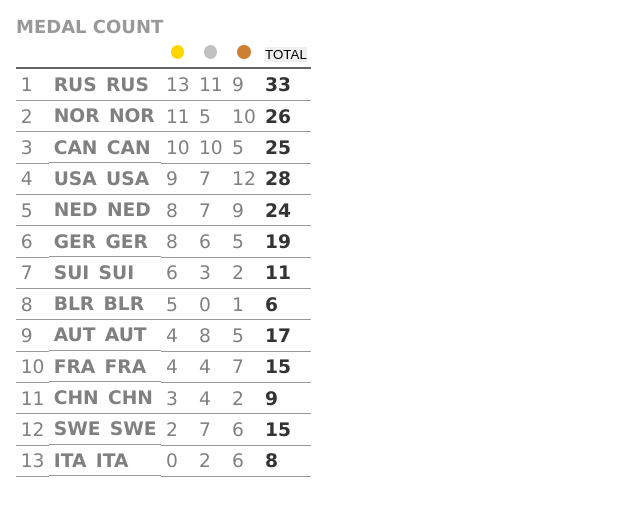
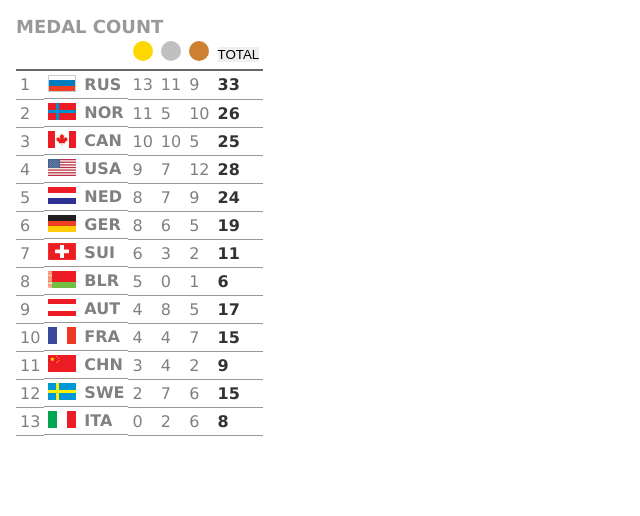
Before and after one commit to leegee/medals-mini-app, a Next.js app: page / in a window 1280 px wide. Shown: the top 516 px of the page, without its empty margins (0-640 px from the left). Built offline with nearby package versions, Linux system fonts and the light colour scheme.

Commit message:
Flag sprite

```diff
--- /dev/null
+++ b/src/components/Flag.module.scss
@@ -0,0 +1,16 @@
+$flag-height: 17px;
+
+.flag {
+  width: 28px;
+  height: $flag-height;
+  background-image: url('/flags.png');
+  background-repeat: no-repeat;
+  display: inline-block;
+}
+
+// 13 flags in the sprite:
+@for $i from 0 through 12 {
+  .flag-#{$i} {
+    background-position: 0 (-$i * $flag-height);
+  }
+}
--- a/src/components/Flag.tsx
+++ b/src/components/Flag.tsx
@@ -1,8 +1,36 @@
+import styles from './Flag.module.scss';
+
 interface IFlagProps {
     code: string;
 }
+
+// Country codes used in the medal data API, in order
+// to allow calculation of position in the sprite sheet.
+const codeToIndex = [
+    "AUT",
+    "BLR",
+    "CAN",
+    "CHN",
+    "FRA",
+    "GER",
+    "ITA",
+    "NED",
+    "NOR",
+    "RUS",
+    "SUI",
+    "SWE",
+    "USA",
+];
+
+/**
+ * The flag sprite is of 13 flags, a total of 28px x 221px thus each flag is 28px x 17px.
+ * In the sprite sheet, flags are rendered in alphabetical order.
+ */
 export default function Flag(props: IFlagProps) {
+    const index = codeToIndex.indexOf(props.code);
+    const flagClass = styles.flag + ' ' + styles['flag-' + index];
+
     return (
-        <div>{props.code}</div>
+        <span className={flagClass} title={props.code} />
     );
 }
--- a/src/components/MedalTable.module.scss
+++ b/src/components/MedalTable.module.scss
@@ -2,17 +2,18 @@
     border-collapse: collapse;
     color: var(--mma-clr-fg);
     font-family: var(--mma-font-primary);
-    font-size: 14pt;
+    font-size: 1rem;
 
     thead {
         th {
             border-bottom: 2pt solid #666;
-        }
 
             button {
                 border:none;
+                cursor: pointer;
 
                 &.disc {
+                    font-size: 1.25em;
                     min-width: 1em;
                     min-height: 1em;
                     border-radius: 50%;
@@ -32,6 +33,7 @@
 
                 &.total {
                     background-color: none;
+                }
             }
         }
     }
```
Also changed, not shown: 1 other file (tests, documents, lock files or other folders). Lines whose indentation alone changed are shown as unchanged.
